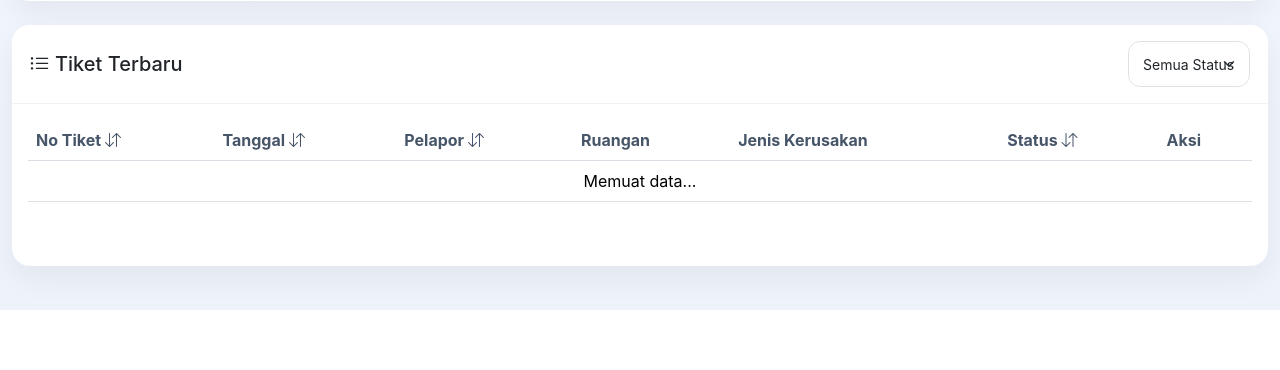
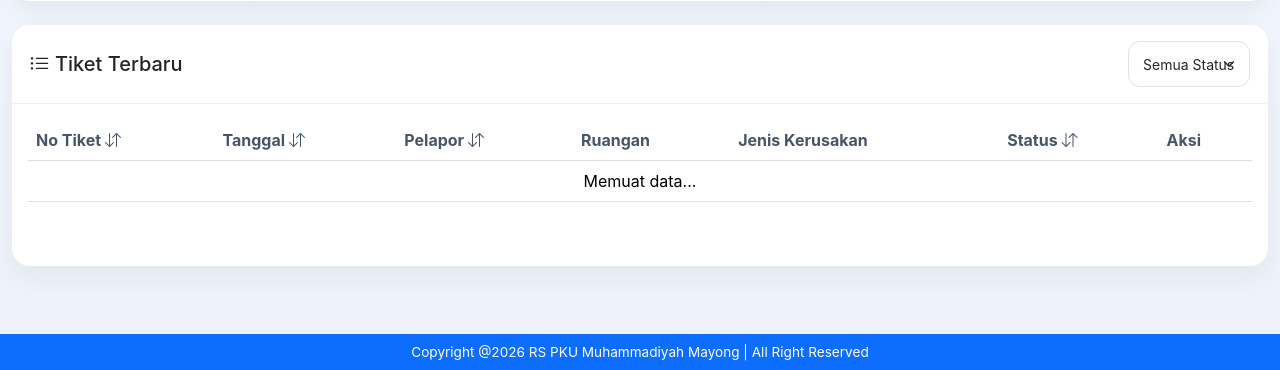
Before and after one commit to Slamet2102/helpdeskit, a Flask app: template templates/index.html in a window 1280 px wide. Shown: the part 780-1150 px from the top of the page. Before the commit the page ends 1090 px from the top, so only its background shows below. Run offline with Flask 3, Linux system fonts and the light colour scheme; the template is opened without the code that fills it, so the values that code supplies are empty.

Commit message:
add copyright

```diff
--- a/templates/base.html
+++ b/templates/base.html
@@ -57,6 +57,13 @@
         {% block content %}{% endblock %}
     </div>
 
+    <!-- Footer Copyright -->
+    <footer class="bg-primary text-white text-center py-2 mt-4" style="font-size: 0.85rem;">
+        <div class="container">
+            Copyright @2026 RS PKU Muhammadiyah Mayong | All Right Reserved
+        </div>
+    </footer>
+
     <!-- Toast container -->
     <div class="toast-container position-fixed bottom-0 end-0 p-3">
         <div id="toast-notification" class="toast" role="alert" aria-live="assertive" aria-atomic="true">
```
